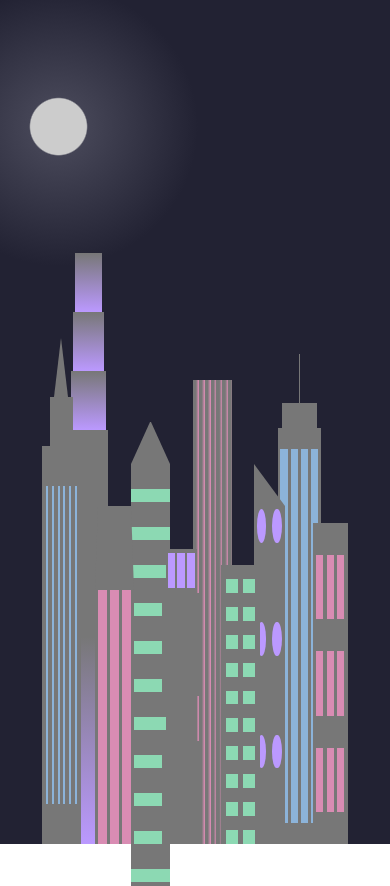
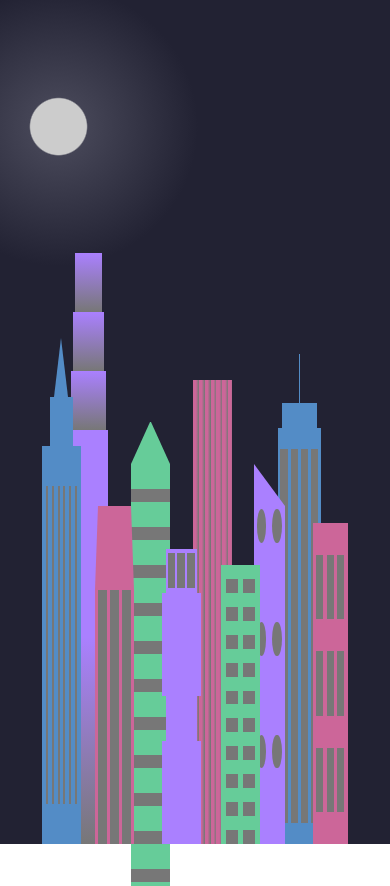
Before and after one commit to zumais1721/City-Skyline-FCC, a plain HTML site: page index.html in a window 390 px wide. Drawn offline with Linux system fonts and the light colour scheme.

Commit message:
Add media query override for building colors

```diff
--- a/styles.css
+++ b/styles.css
@@ -299,10 +299,10 @@ body {
 
 @media (max-width: 1000px) {
   :root {
-    --building-color1: #777;
-    --building-color2: #777;
-    --building-color3: #777;
-    --building-color4: #777;
+    --window-color1: #777;
+    --window-color2: #777;
+    --window-color3: #777;
+    --window-color4: #777;
   }
   .sky {
     background: radial-gradient(
```
